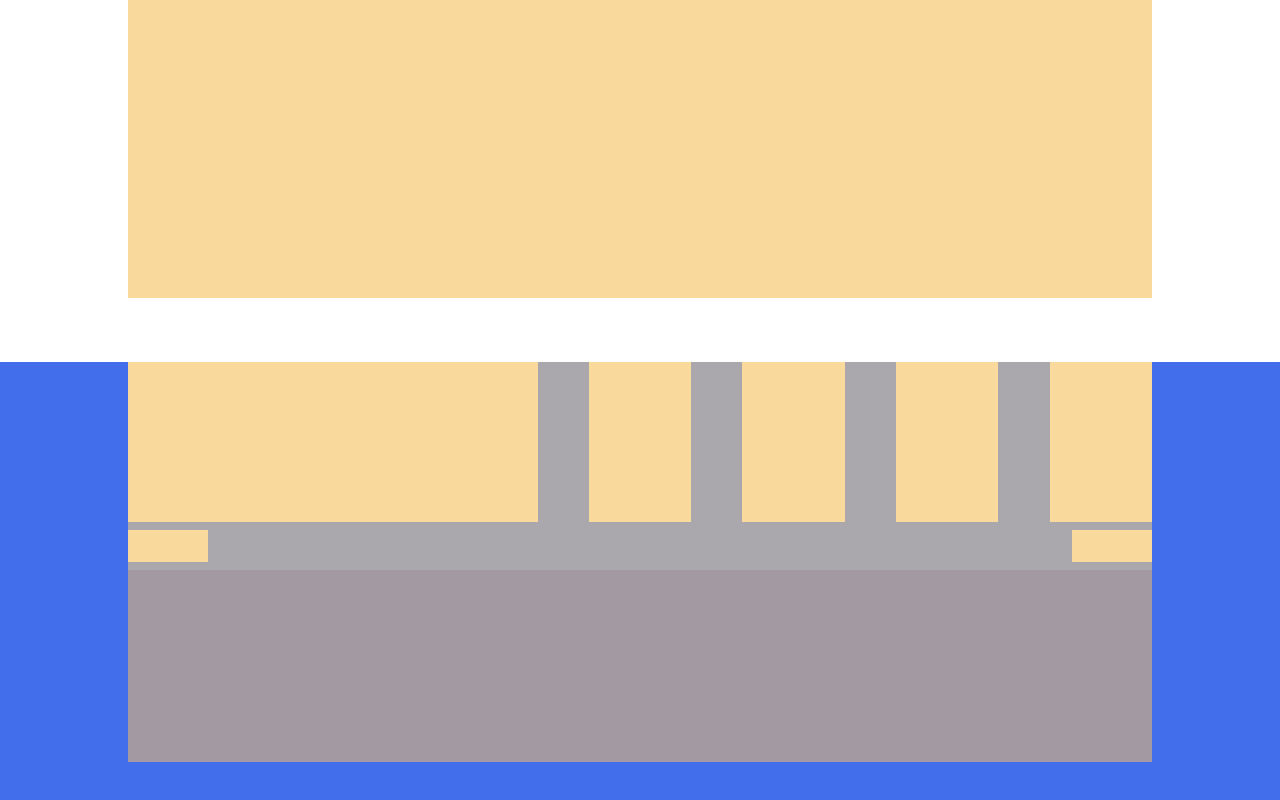
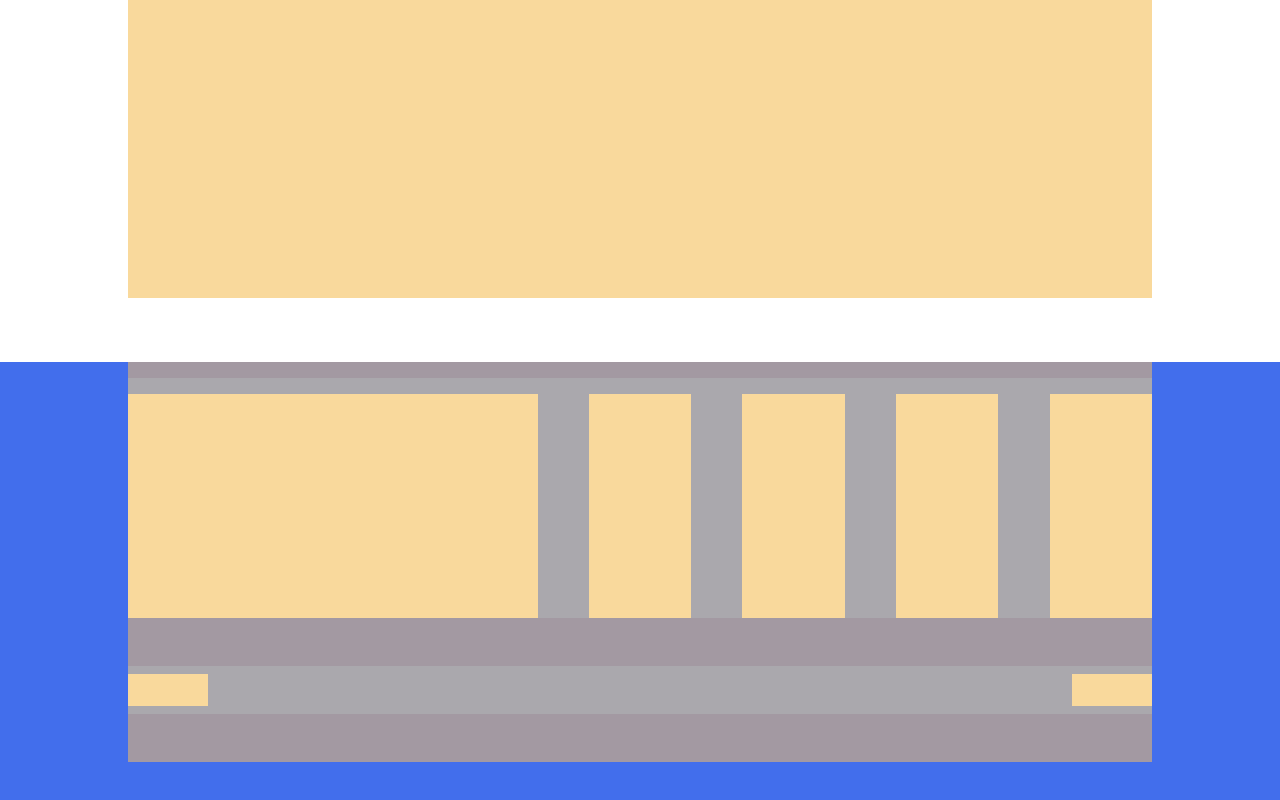
Before and after one commit to EliaBuratti/htmlcss-struttura-discord, a plain HTML site: page index.html in a window 1280 px wide. Shown: the part 974-1774 px from the top of the page. Drawn offline with Linux system fonts and the light colour scheme.

Commit message:
complete structure

```diff
--- a/css/style.css
+++ b/css/style.css
@@ -113,11 +113,13 @@ footer {
 .dark_grey {
     background-color: rgba(163,153,162,255);
     height: 25rem;
+    padding-top: 1rem;
 }
 
 
 .grey {
     background-color: rgba(170,168,173,255);
+
 }
 
 .logo, .button {
@@ -129,7 +131,8 @@ footer {
 
 
 .top {
-    height: 10rem;
+    height: 15rem;
+    padding-top: 1rem;
     justify-content: space-between;
 
 }
@@ -142,4 +145,5 @@ footer {
     height: 3rem;
     justify-content: space-between;
     align-items: center;
+    margin-top: 3rem;
 }
```
Also changed, not shown: index.html (+1 -0 lines).
